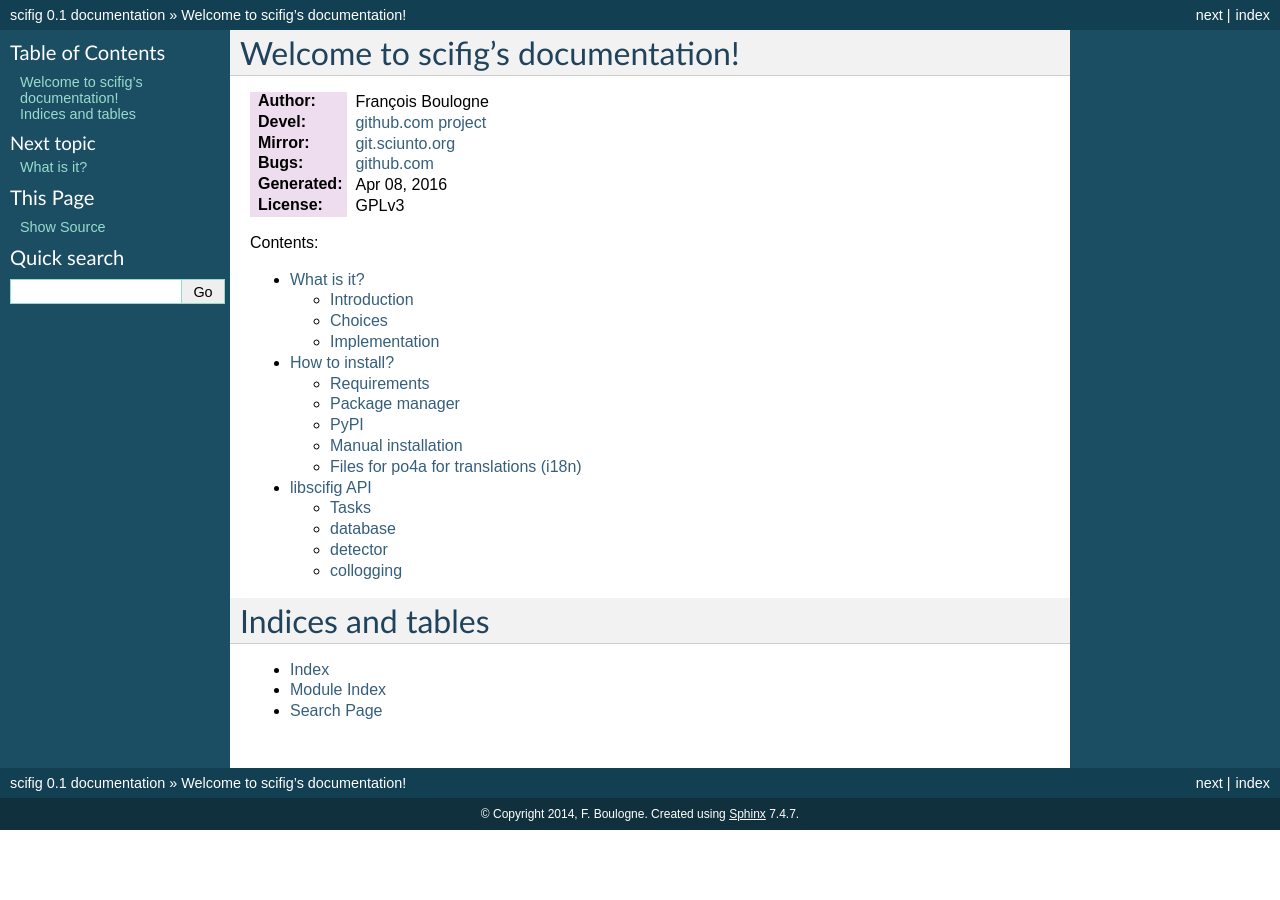
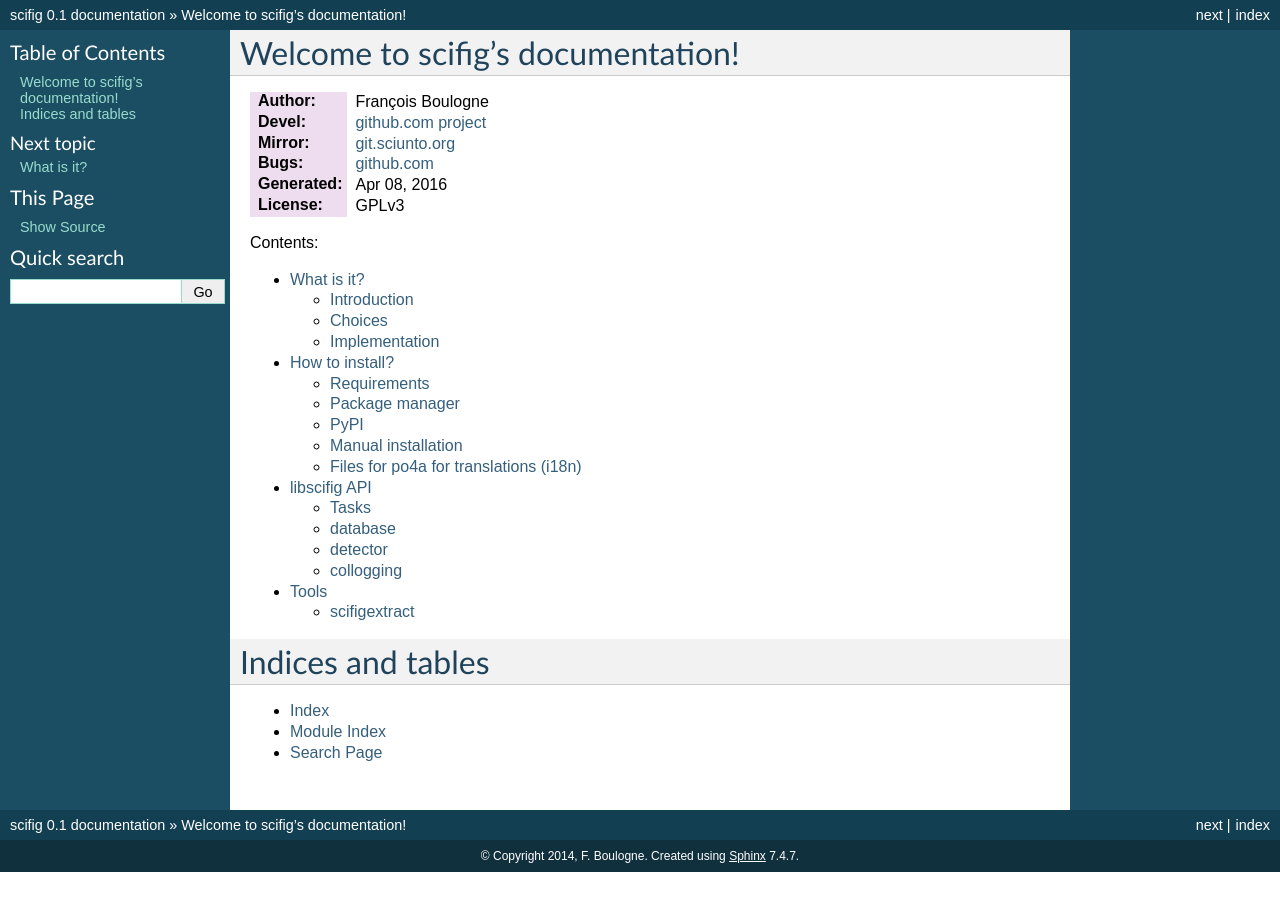
Before and after one commit to sciunto-org/scifig, a Sphinx documentation site: the page built from doc/source/index.rst, in a window 1280 px wide. Built offline with Sphinx 7.4.7, drawn with Linux system fonts in a browser that asks for light colours.

Commit message:
DOC: add a tool section

```diff
--- a/doc/source/index.rst
+++ b/doc/source/index.rst
@@ -20,6 +20,7 @@ Contents:
    what.rst
    install.rst
    api.rst
+   tools.rst
 
 
 Indices and tables
--- /dev/null
+++ b/doc/source/tools.rst
@@ -0,0 +1,5 @@
+Tools
+=====
+
+scifigextract
+-------------
```
